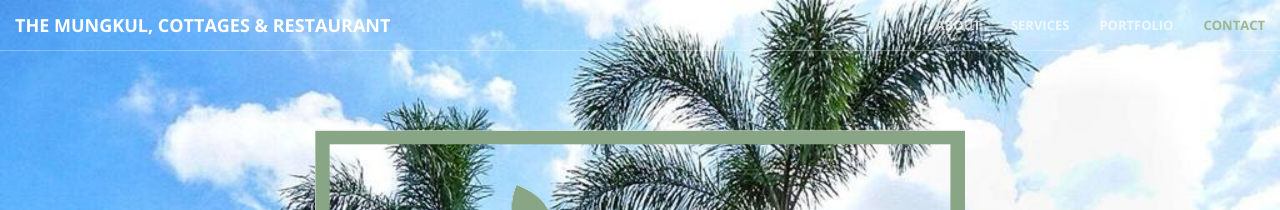
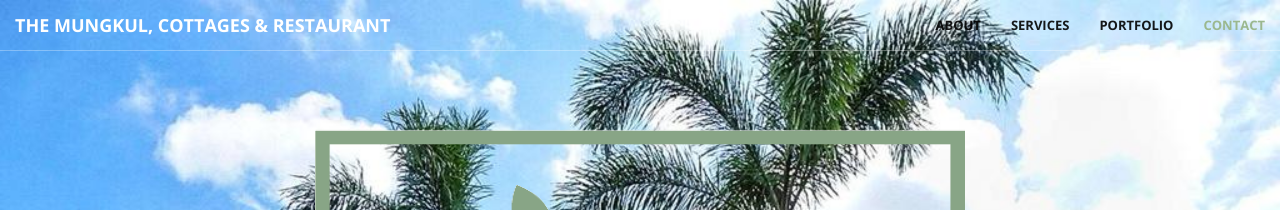
Before and after one commit to benoitbenben/the-mungkul, a Jekyll site: the page built from index.html, in a window 1280 px wide. Shown: the top 210 px of the page. Built offline with Jekyll 4.4.1, drawn with Linux system fonts in a browser that asks for light colours.

Commit message:
modify hover navbar & add airbnb link to logo

```diff
--- a/_includes/header.html
+++ b/_includes/header.html
@@ -3,7 +3,7 @@
         <div class="header-content-inner">
             <!-- <h1>The Mungkul, Cottages & Restaurant</h1> -->
           <!--   <div class="col-lg-8 col-sm-6"> -->
-                <a href="#" class="logo-box">
+                <a href="https://abnb.me/sORrQMYSVS" class="logo-box">
                     <img src="img/portfolio/logo.png" class="img-responsive" alt="mungkul cottage in nusa penida bali">
                     <div class="logo-box-caption">
                         <div class="logo-box-caption-content">
--- a/_sass/_base.scss
+++ b/_sass/_base.scss
@@ -120,9 +120,9 @@ aside {
         }
         .nav > li > a,
         .nav > li > a:focus {
-            color: rgba(white, .7);
+            color: rgba(black, .9);
             &:hover {
-                color: white;
+                color: dark;
             }
         }
         &.affix {
```
Also changed, not shown: 2 other files.
